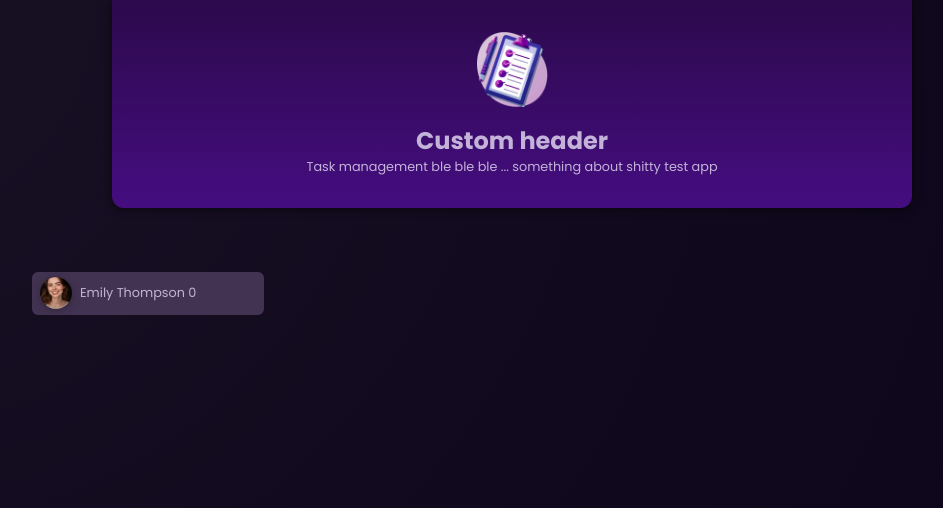
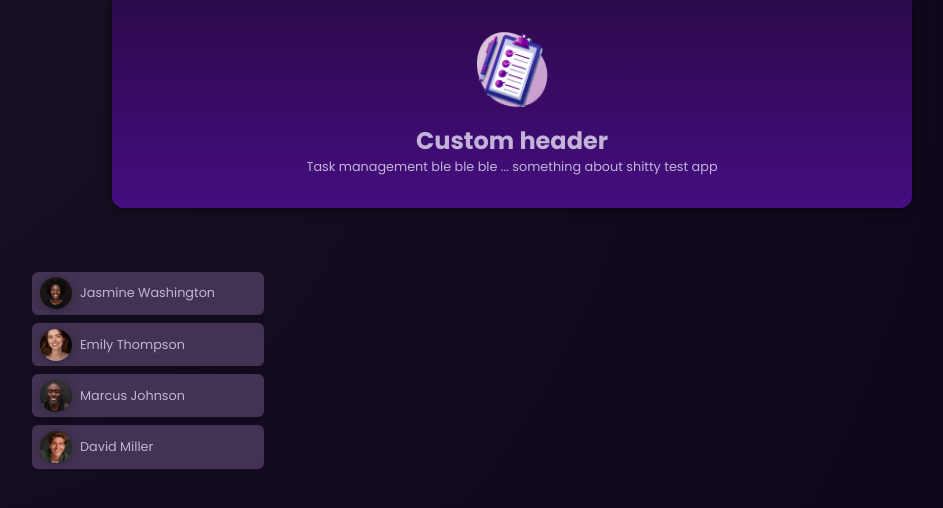
Before and after one commit to matned666/test-angular-app, an Angular app: page / in a window 1280 px wide. Shown: the top 508 px of the page, without its empty margins (128-1071 px from the left). Built offline with nearby package versions, Linux system fonts and the light colour scheme.

Commit message:
making a list of users and making Inputs in the UserComponent to make it reusable

```diff
--- a/src/app/app.component.html
+++ b/src/app/app.component.html
@@ -1,6 +1,9 @@
 <test-header-component1/>
 <main>
   <ul id="users">
-    <li><app-user-button/></li>
+    <li><app-user-button [avatar]="users[0].avatar" [name]="users[0].name" /></li>
+    <li><app-user-button [avatar]="users[1].avatar" [name]="users[1].name"  /></li>
+    <li><app-user-button [avatar]="users[2].avatar" [name]="users[2].name"  /></li>
+    <li><app-user-button [avatar]="users[3].avatar" [name]="users[3].name"  /></li>
   </ul>
 </main>
--- a/src/app/app.component.ts
+++ b/src/app/app.component.ts
@@ -1,6 +1,7 @@
 import { Component } from '@angular/core';
 import {TestHeader1Component} from './header/testHeader1.component';
 import {UserComponent} from './user/user.component';
+import {DUMMY_USERS} from './user/dummy-users';
 
 @Component({
   selector: 'app-root',
@@ -11,4 +12,5 @@
 })
 export class AppComponent {
   title = 'test-app-1';
+  users = DUMMY_USERS;
 }
--- a/src/app/user/user.component.html
+++ b/src/app/user/user.component.html
@@ -6,10 +6,10 @@
 <!--</div>-->
 <div>
   <button (click)="onSelectedUserClick()">
-    <img [src]="userImagePath()"
-         [alt]="user().name"
+    <img [src]="userImagePath"
+         [alt]="name"
     />
-    <span>{{ user().name }} {{clickedTimes}}</span>
+    <span>{{ name }}</span>
   </button>
 </div>
 <!--<div>-->
--- a/src/app/user/user.component.ts
+++ b/src/app/user/user.component.ts
@@ -1,6 +1,4 @@
-import { Component, signal, computed } from '@angular/core';
-import {DUMMY_USERS} from './dummy-users';
-const randomIndex = Math.floor(Math.random() * DUMMY_USERS.length);
+import {Component, Input} from '@angular/core';
 
 @Component({
   selector: 'app-user-button',
@@ -9,20 +7,17 @@
   templateUrl: './user.component.html',
   styleUrl: './user.component.css'
 })
+
 export class UserComponent {
-  user = signal(DUMMY_USERS[randomIndex]);
-  userImagePath = computed(() => 'assets/users/' + this.user().avatar)
-  clickedTimes = 0;
+  @Input() avatar!: string;
+  @Input() name!: string;
 
-  // get userImagePath() {
-  //   return 'assets/users/' + this.user().avatar
-  // }
+  get userImagePath() {
+    return 'assets/users/' + this.avatar;
+  }
 
   onSelectedUserClick() {
-    const randomIndex = Math.floor(Math.random() * DUMMY_USERS.length);
-    this.user.set(DUMMY_USERS[randomIndex]);
-    this.clickedTimes++;
+    console.log('user clicked: ' + this.name)
   }
 
-
 }
```
